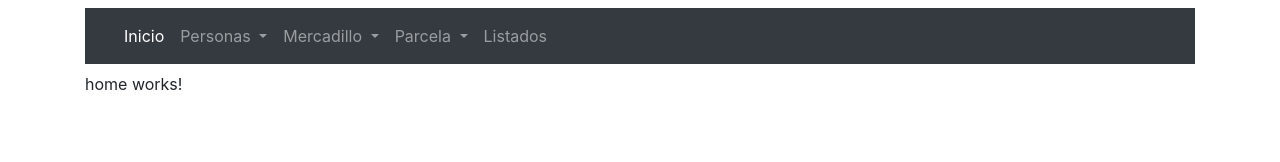
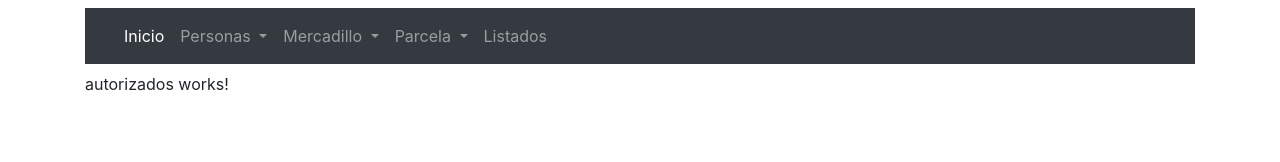
Before and after one commit to camarvi/mercadillo_front, an Angular app: page /autorizados/1 in a window 1280 px wide. Before the commit this address led to /home. Shown: the top 162 px of the page. Built offline with nearby package versions, Linux system fonts and the light colour scheme.

Commit message:
Inicio Autorizados

```diff
--- a/src/app/app-routing.module.ts
+++ b/src/app/app-routing.module.ts
@@ -11,6 +11,8 @@ import { ListadoparcelasComponent } from './pages/parcelas/listadoparcelas/lista
 import { ParcelaComponent  } from './pages/parcelas/parcela/parcela.component';
 import { TarifaComponent } from './pages/tarifas/tarifa/tarifa.component';
 
+import { AutorizadosComponent } from './pages/autorizados/autorizados/autorizados.component';
+
 import { RouterModule, Routes } from '@angular/router';
 
 
@@ -23,6 +25,7 @@ const routes : Routes=[
   { path: 'parcela/:id', component: ParcelaComponent},
   { path: 'listadoparcelas/:id/:desc', component: ListadoparcelasComponent},
   { path: 'tarifamer/:id/:desc', component: TarifaComponent },
+  { path: 'autorizados/:id', component: AutorizadosComponent},
   { path: '**', redirectTo : '/home'}
 ];
 
--- a/src/app/components/usuarios-grid/usuarios-grid.component.html
+++ b/src/app/components/usuarios-grid/usuarios-grid.component.html
@@ -26,12 +26,9 @@
 
               <button class="btn btn-info mr-1" [routerLink]="['/nuevousuario', persona.IDPERSONA]" title="Editar">
                  <i class="fa fa-pen"></i>
-                 <!-- fa-user-edit -->
               </button>
 
-              <button class="btn btn-danger" title="Autorizados"> <!--(click)="borrarHeroe(heroe, i)"> -->
-                <!--  <i class="far fa-eye"></i>
-                  <i class="fa fa-trash"></i> -->
+              <button class="btn btn-danger" [routerLink]="['/autorizados', persona.IDPERSONA]" title="Autorizados">
                   <i class="fas fa-street-view"></i>
              </button>
 
--- /dev/null
+++ b/src/app/pages/autorizados/autorizados/autorizados.component.html
@@ -0,0 +1 @@
+<p>autorizados works!</p>
--- /dev/null
+++ b/src/app/pages/autorizados/autorizados/autorizados.component.ts
@@ -0,0 +1,15 @@
+import { Component, OnInit } from '@angular/core';
+
+@Component({
+  selector: 'app-autorizados',
+  templateUrl: './autorizados.component.html',
+  styleUrls: ['./autorizados.component.css']
+})
+export class AutorizadosComponent implements OnInit {
+
+  constructor() { }
+
+  ngOnInit(): void {
+  }
+
+}
--- a/src/app/pages/pages.module.ts
+++ b/src/app/pages/pages.module.ts
@@ -11,6 +11,7 @@ import { BuscarmercadilloComponent } from './mercadillo/buscarmercadillo/buscarm
 import { ParcelaComponent } from './parcelas/parcela/parcela.component';
 import { ListadoparcelasComponent } from './parcelas/listadoparcelas/listadoparcelas.component';
 import { TarifaComponent } from './tarifas/tarifa/tarifa.component';
+import { AutorizadosComponent } from './autorizados/autorizados/autorizados.component';
 
 
 
@@ -24,7 +25,8 @@ import { TarifaComponent } from './tarifas/tarifa/tarifa.component';
     BuscarmercadilloComponent,
     ParcelaComponent,
     ListadoparcelasComponent,
-    TarifaComponent
+    TarifaComponent,
+    AutorizadosComponent
 
   ],
   imports: [
```
Also changed, not shown: src/app/pages/autorizados/autorizados/autorizados.component.css (added).
